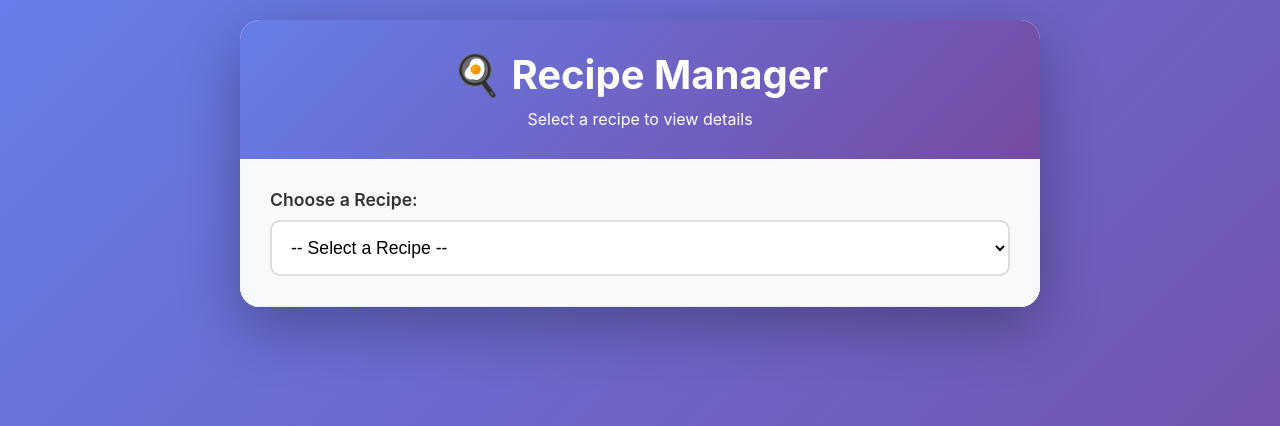
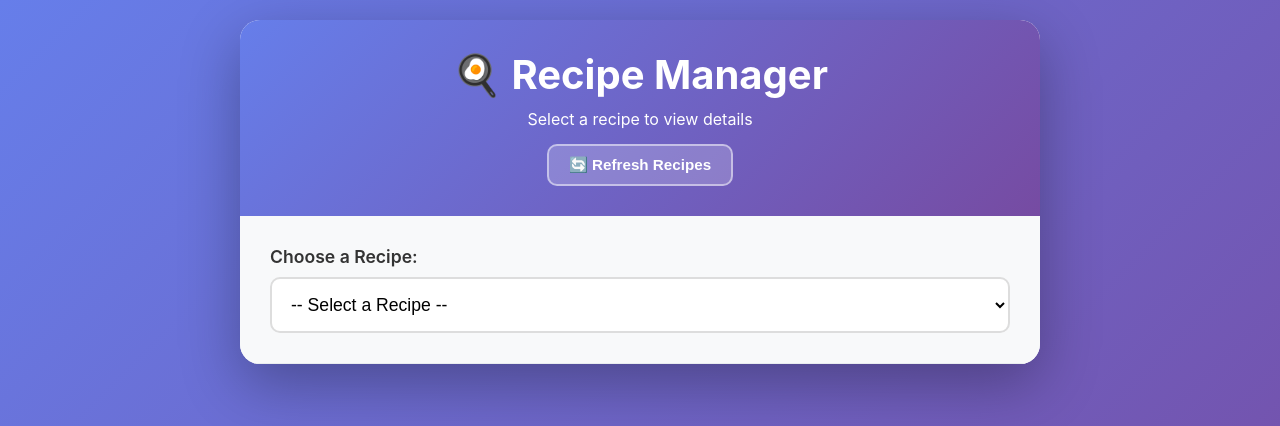
Before and after one commit to dustinwicker/recipe_manager, a Flask app: template templates/index.html in a window 1280 px wide. Shown: the top 426 px of the page. Run offline with Flask 2, Linux system fonts and the light colour scheme; the template is opened without the code that fills it, so the values that code supplies are empty.

Commit message:
Add Refresh Recipes: clear cache and reload from Google Docs
- Add /api/refresh POST endpoint to clear recipe cache
- Add Refresh Recipes button in header to reload data without restarting server
- Styled button in header for easy access

Co-authored-by: Cursor <cursoragent@cursor.com>

```diff
--- a/app.py
+++ b/app.py
@@ -15,6 +15,12 @@ QUICK_RECIPE_DOC_ID = '1BpJj3ECDU2Z_QYcorncs3SbeiKUD_WI_Lj29hnRjI18'
 
 # Cache recipes
 recipes_cache = None
+
+
+def clear_cache():
+    """Clear the recipes cache so data is re-fetched from Google Docs."""
+    global recipes_cache
+    recipes_cache = None
 
 
 def get_recipes():
@@ -51,6 +57,14 @@ def get_recipe(recipe_title):
     return jsonify({'error': 'Recipe not found'}), 404
 
 
+@app.route('/api/refresh', methods=['POST'])
+def refresh_recipes():
+    """Clear cache and re-fetch recipes from Google Docs."""
+    clear_cache()
+    get_recipes()  # Prime the cache
+    return jsonify({'status': 'ok', 'message': 'Recipes refreshed'})
+
+
 @app.route('/api/recipes')
 def list_recipes():
     """Get list of all recipe titles."""
--- a/templates/index.html
+++ b/templates/index.html
@@ -138,6 +138,30 @@
             padding: 40px;
             font-size: 1.1em;
         }
+
+        .refresh-btn {
+            display: inline-block;
+            margin-top: 15px;
+            padding: 10px 20px;
+            background: rgba(255, 255, 255, 0.2);
+            color: white;
+            border: 2px solid rgba(255, 255, 255, 0.5);
+            border-radius: 10px;
+            font-size: 0.95em;
+            font-weight: 600;
+            cursor: pointer;
+            transition: background 0.2s, border-color 0.2s;
+        }
+
+        .refresh-btn:hover {
+            background: rgba(255, 255, 255, 0.3);
+            border-color: white;
+        }
+
+        .refresh-btn:disabled {
+            opacity: 0.6;
+            cursor: not-allowed;
+        }
     </style>
 </head>
 <body>
@@ -145,6 +169,7 @@
         <div class="header">
             <h1>🍳 Recipe Manager</h1>
             <p>Select a recipe to view details</p>
+            <button class="refresh-btn" id="refresh-btn" title="Reload recipes from Google Docs">🔄 Refresh Recipes</button>
         </div>
 
         <div class="dropdown-container">
@@ -193,6 +218,26 @@
         const pictureContent = document.getElementById('picture-content');
         const noteSection = document.getElementById('note-section');
         const noteContent = document.getElementById('note-content');
+
+        const refreshBtn = document.getElementById('refresh-btn');
+
+        refreshBtn.addEventListener('click', async function() {
+            refreshBtn.disabled = true;
+            refreshBtn.textContent = 'Refreshing...';
+            try {
+                const response = await fetch('/api/refresh', { method: 'POST' });
+                if (response.ok) {
+                    window.location.reload();
+                } else {
+                    alert('Failed to refresh. Please try again.');
+                }
+            } catch (error) {
+                alert('Failed to refresh. Please try again.');
+            } finally {
+                refreshBtn.disabled = false;
+                refreshBtn.textContent = '🔄 Refresh Recipes';
+            }
+        });
 
         recipeSelect.addEventListener('change', async function() {
             const selectedRecipe = this.value;
```
